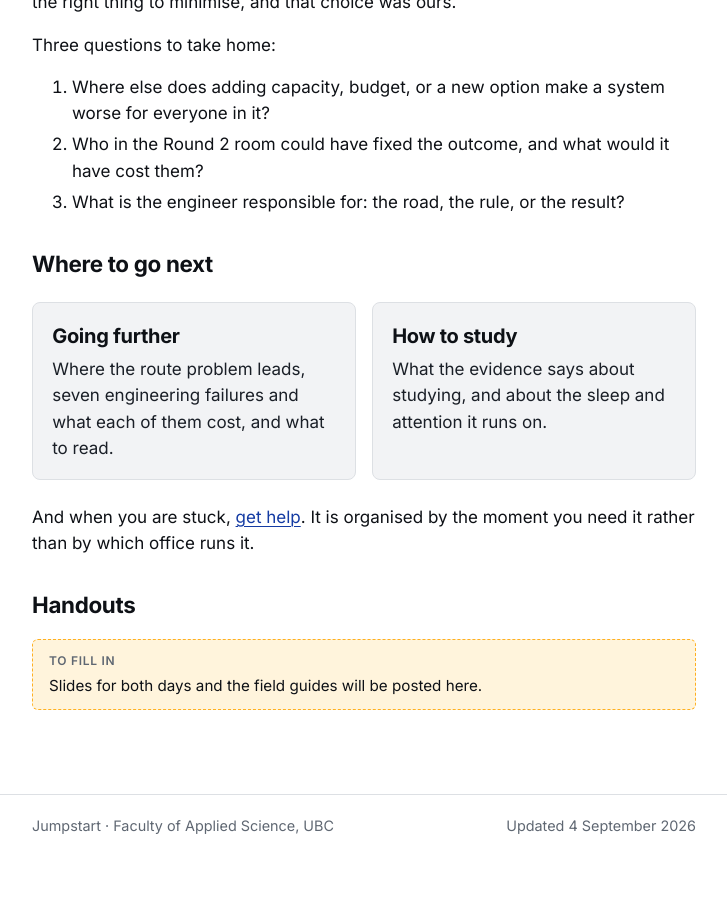
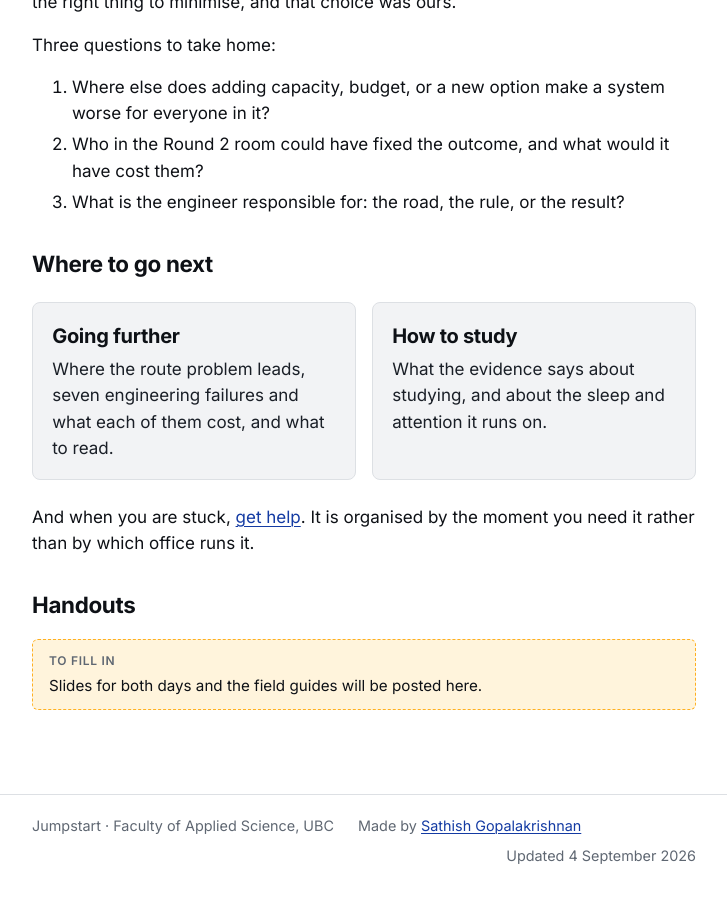
Before and after one commit to GSathish/JumpStart, a Jekyll site: the page built from index.md, in a window 1280 px wide and 900 px high, scrolled down 1453 px. Shown: the whole window, without its empty margins (276-1003 px from the left). Built offline with Jekyll 4.4.1, drawn with Linux system fonts in a browser that asks for light colours; before the commit the page ends 2322 px from its top, so only the background shows below that; part of the change alters nothing that is shown.

Commit message:
Credit Sathish Gopalakrishnan in the site footer
Add author/author_email to _config.yml and render "Made by ..." with a
mailto link in the shared layout footer, plus a meta author tag.

Co-Authored-By: Claude Opus 5 (1M context) <noreply@anthropic.com>
Claude-Session: https://claude.ai/code/session_01Guh3Lh3kHbx5PVMod21trQ

```diff
--- a/_config.yml
+++ b/_config.yml
@@ -5,6 +5,10 @@ title: Jumpstart
 description: Two sessions for first-year engineering students at UBC, and where to go afterwards.
 affiliation: Faculty of Applied Science, UBC
 contact: ""            # e-mail or URL for the footer; leave empty to hide
+
+# Credited in the footer and in the page metadata.
+author: Sathish Gopalakrishnan
+author_email: sathish@ece.ubc.ca
 
 # Set baseurl to "/<repo-name>" when the site is served as a project page
 # (https://<user>.github.io/<repo-name>/). Leave it empty for a user site or a
--- a/_layouts/default.html
+++ b/_layouts/default.html
@@ -5,6 +5,7 @@
   <meta name="viewport" content="width=device-width, initial-scale=1">
   <title>{% if page.title and page.title != site.title %}{{ page.title }} &middot; {{ site.title }}{% else %}{{ site.title }}{% endif %}</title>
   <meta name="description" content="{{ page.description | default: site.description }}">
+  <meta name="author" content="{{ site.author }}">
   <link rel="preconnect" href="https://fonts.googleapis.com">
   <link rel="preconnect" href="https://fonts.gstatic.com" crossorigin>
   <link rel="stylesheet" href="https://fonts.googleapis.com/css2?family=Inter:wght@400;600;700&display=swap">
@@ -39,6 +40,7 @@
   <footer class="site-footer">
     <div class="inner">
       <span>{{ site.title }} &middot; {{ site.affiliation }}</span>
+      <span>Made by <a href="mailto:{{ site.author_email }}">{{ site.author }}</a></span>
       {% if site.contact != "" %}<span>{{ site.contact }}</span>{% endif %}
       <span class="right">Updated {{ site.time | date: "%-d %B %Y" }}</span>
     </div>
```
